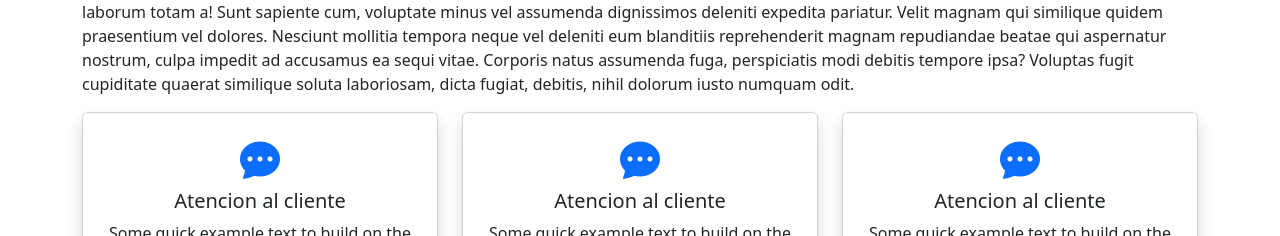
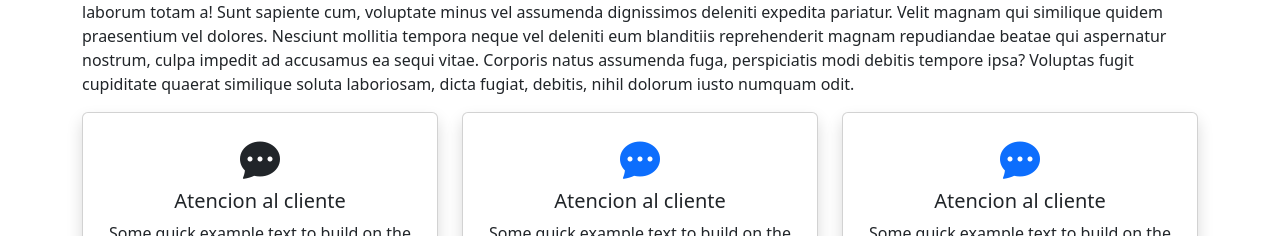
Before and after one commit to jlpereyra22/panaderiacocu, a plain HTML site: page index.html in a window 1280 px wide. Shown: the part 787-1023 px from the top of the page. Drawn offline with nearby package versions, Linux system fonts and the light colour scheme.

Commit message:
primera modificacion

```diff
--- a/index.html
+++ b/index.html
@@ -179,7 +179,7 @@
           <aside class="col-12 col-md-4 mb-3">
             <div class="card text-center shadow">
               <div class="card-body">
-                <i class="bi bi-chat-dots-fill fs-1 text-primary"></i>
+                <i class="bi bi-chat-dots-fill fs-1 text-secondarygit"></i>
                 <h5 class="card-title">Atencion al cliente</h5>
                 <p class="card-text">
                   Some quick example text to build on the card title and make up
```
